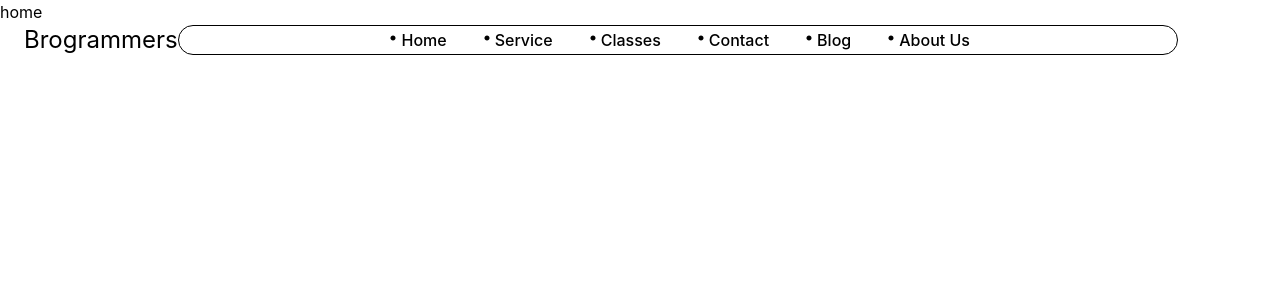
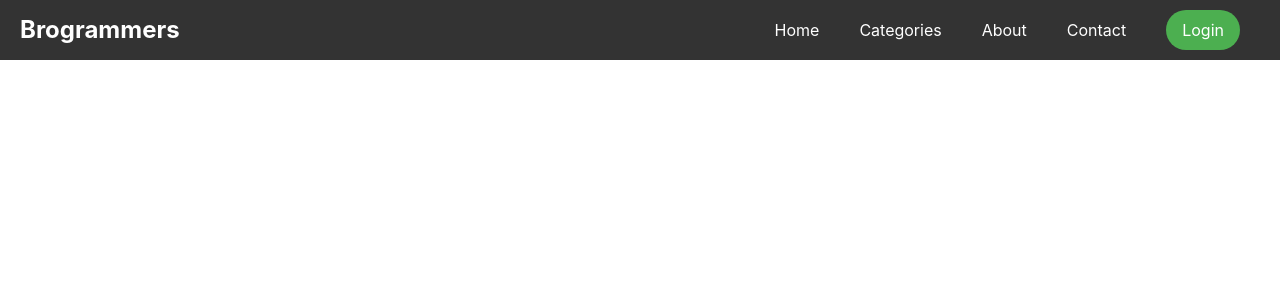
Before and after one commit to dashingvinit/Blog-Frontend, a React (Create React App) app: page / in a window 1280 px wide. Shown: the top 300 px of the page. Built offline with nearby package versions, Linux system fonts and the light colour scheme; the HTML template or start-up script is replaced by a standard one.

Commit message:
Your commit message here

```diff
--- a/src/components/navbar-components/NavBar.jsx
+++ b/src/components/navbar-components/NavBar.jsx
@@ -1,96 +1,122 @@
-import React from 'react';
-import { Link } from 'react-scroll';
-import { FaBars, FaTimes } from 'react-icons/fa';
-import { useState } from 'react';
-import { RxDotFilled } from 'react-icons/rx';
+import React, { useState } from 'react';
+import { Link } from 'react-router-dom';
 
-const NavBar = () => {
-  const [nav, setNav] = useState(false);
-  const links = [
-    {
-      id: 1,
-      link: 'Home',
-    },
-    {
-      id: 2,
-      link: 'Service',
-    },
-    {
-      id: 3,
-      link: 'Classes',
-    },
-    {
-      id: 4,
-      link: 'Contact',
-    },
-    {
-      id: 5,
-      link: 'Blog',
-    },
-    {
-      id: 6,
-      link: 'About Us',
-    },
-  ];
 
-  const rectangleStyle = {
-    width: '1000px',
-    height: '30px',
-    border: '0.5px solid black',
-    borderRadius: '100px',
-    display: 'flex',
-    alignItems: 'center',
-    justifyContent: 'center',
+const Navbar = () => {
+  const [isOpen, setIsOpen] = useState(false);
+
+  const toggleNavbar = () => {
+    setIsOpen(!isOpen);
   };
 
   return (
-    <div className="flex justify-start items-center w-full h-20 px-4 text-black fixed">
-      <div>
-        <h1 className="text-2xl font-signature ml-2">Brogrammers</h1>
-      </div>
-      <div className="center-rectangle" style={rectangleStyle}>
-        <ul className="flex">
-          {links.map(({ id, link }) => (
-            <li
-              key={id}
-              className="px-4 cursor-pointer capitalize font-medium text-black-500 hover:scale-105 duration-200">
-              <button>
-                <RxDotFilled />
-              </button>
+    <nav style={styles.navbar}>
+      <div style={styles.navbarContainer}>
+        <Link to="/" style={styles.navbarLogo}>
+          Brogrammers
+        </Link>
 
-              <Link to={link} smooth duration={500}>
-                {link}
-              </Link>
-            </li>
-          ))}
+        <div
+          style={{ ...styles.menuIcon, ...(isOpen && styles.menuIconOpen) }}
+          onClick={toggleNavbar}
+        >
+          <i className="fas fa-bars"></i>
+        </div>
+
+        <ul style={{ ...styles.navMenu, ...(isOpen && styles.navMenuOpen) }}>
+          <li style={styles.navItem}>
+            <Link to="/" style={styles.navLinks} onClick={toggleNavbar}>
+              Home
+            </Link>
+          </li>
+          <li style={styles.navItem}>
+            <Link to="/categories" style={styles.navLinks} onClick={toggleNavbar}>
+              Categories
+            </Link>
+          </li>
+          <li style={styles.navItem}>
+            <Link to="/about" style={styles.navLinks} onClick={toggleNavbar}>
+              About
+            </Link>
+          </li>
+          <li style={styles.navItem}>
+            <Link to="/contact" style={styles.navLinks} onClick={toggleNavbar}>
+              Contact
+            </Link>
+          </li>
+          <li style={styles.navItem}>
+            <button style={styles.loginButton}>Login</button>
+          </li>
         </ul>
       </div>
-
-      <div
-        onClick={() => setNav(!nav)}
-        className="cursor-pointer pr-4 z-10 text-gray-500 md:hidden">
-        {nav ? <FaTimes size={30} /> : <FaBars size={30} />}
-      </div>
-
-      {nav && (
-        <ul className="flex flex-col justify-center items-center absolute top-0 left-0 w-full h-screen bg-gradient-to-b from-black to-gray-500">
-          {links.map(({ id, link }) => (
-            <li
-              key={id}
-              className="px-4 cursor-pointer capitalize py-6 text-4xl">
-              <Link
-                onClick={() => setNav(!nav)}
-                to={link}
-                smooth
-                duration={500}>
-                {link}
-              </Link>
-            </li>
-          ))}
-        </ul>
-      )}
-    </div>
+    </nav>
   );
 };
 
-export default NavBar;
+const styles = {
+  navbar: {
+    backgroundColor: '#333',
+    padding: '10px 20px',
+    position: 'fixed',
+    width: '100%',
+    top: 0,
+    left: 0,
+    zIndex: 1000,
+  },
+  navbarContainer: {
+    display: 'flex',
+    justifyContent: 'space-between',
+    alignItems: 'center',
+  },
+  navbarLogo: {
+    color: '#fff',
+    textDecoration: 'none',
+    fontSize: '1.5rem',
+    fontWeight: 'bold',
+  },
+  menuIcon: {
+    cursor: 'pointer',
+    display: 'none',
+    color: '#fff',
+    fontSize: '1.5rem',
+  },
+  menuIconOpen: {
+    display: 'block',
+  },
+  navMenu: {
+    listStyle: 'none',
+    display: 'flex',
+    alignItems: 'center',
+  },
+  navMenuOpen: {
+    display: 'flex',
+    flexDirection: 'column',
+    position: 'absolute',
+    top: '70px',
+    left: 0,
+    width: '100%',
+    backgroundColor: '#333',
+    padding: '10px 0',
+    textAlign: 'center',
+  },
+  navItem: {
+    margin: '0 20px',
+  },
+  navLinks: {
+    textDecoration: 'none',
+    color: '#fff',
+    fontSize: '1rem',
+    transition: 'color 0.3s',
+  },
+  loginButton: {
+    backgroundColor: '#4CAF50',
+    color: '#fff',
+    padding: '8px 16px',
+    border: 'none',
+    borderRadius: '20px',
+    cursor: 'pointer',
+    fontSize: '1rem',
+  },
+};
+
+export default Navbar;
```
